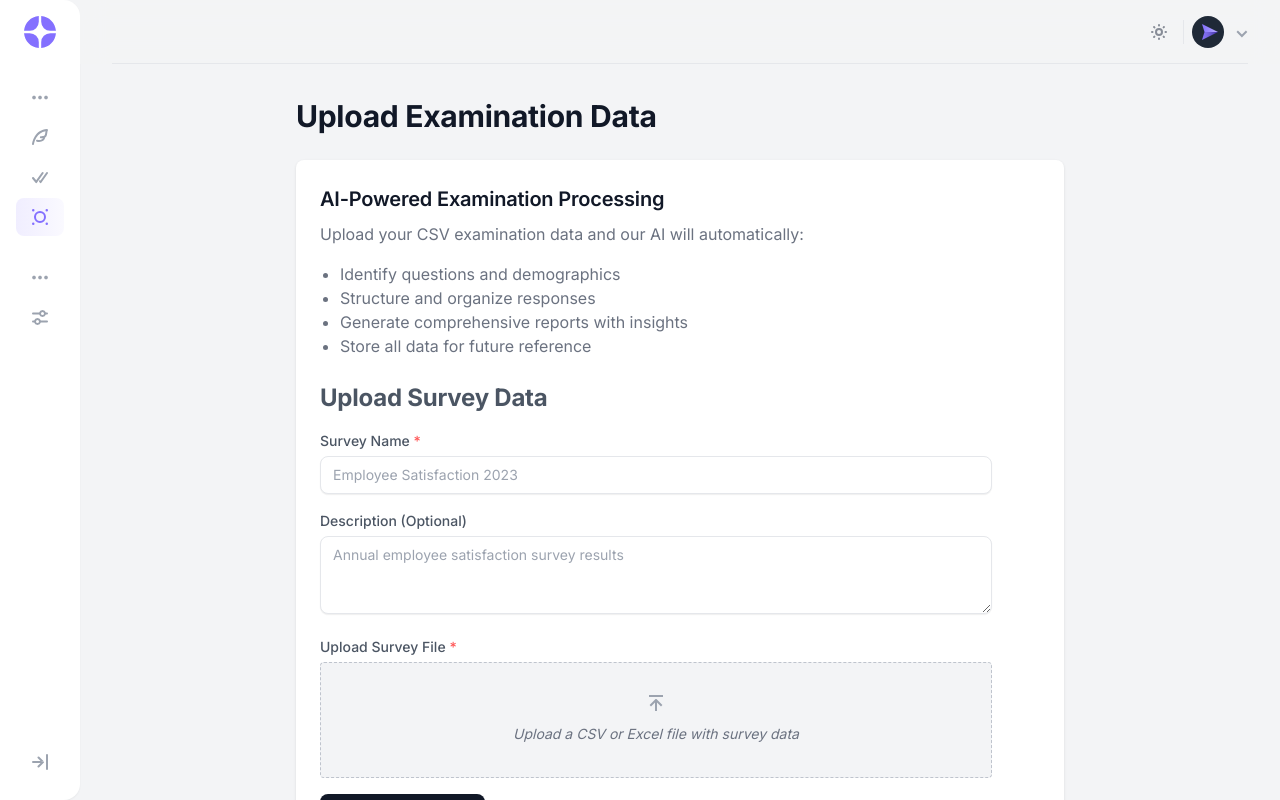
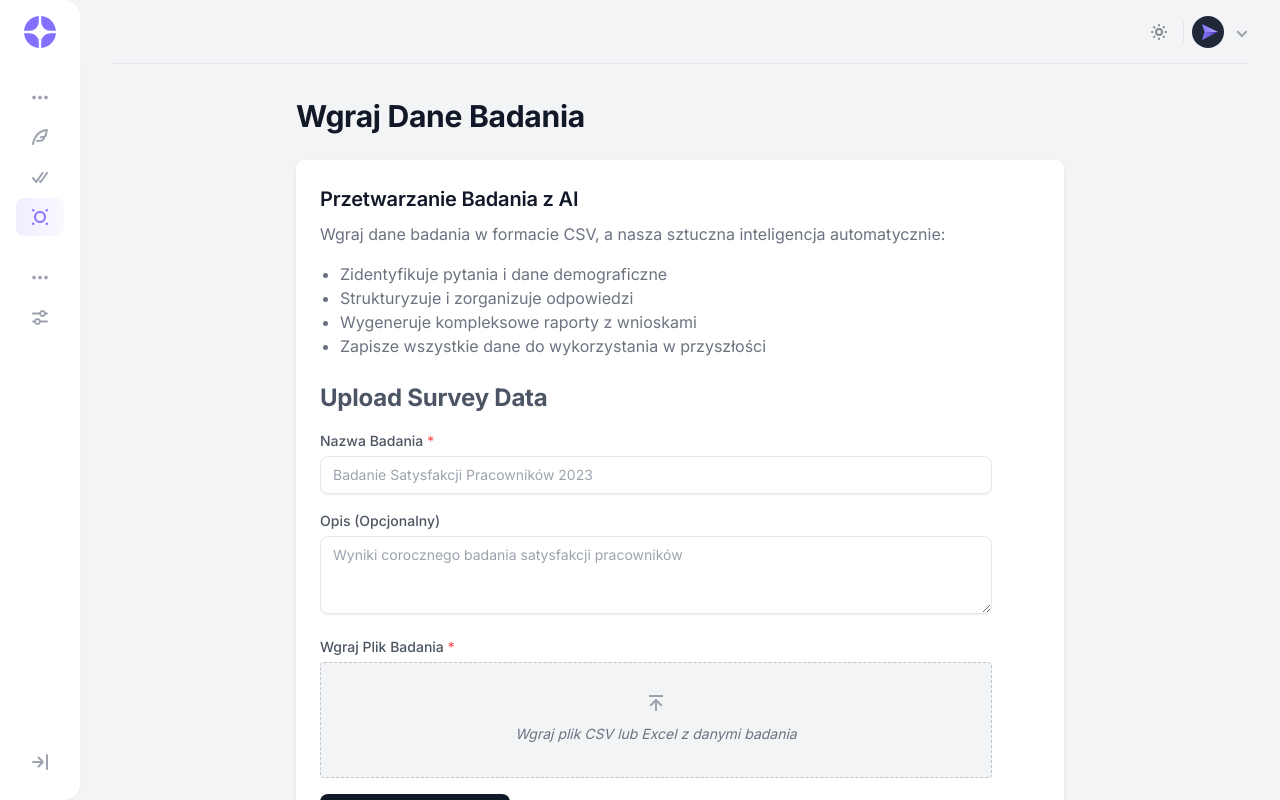
Before and after one commit to t4ncerz/hrly-app, a Next.js app: page /examination/upload in a window 1280 px wide. Built offline with nearby package versions, Linux system fonts and the light colour scheme; no server answers.

Commit message:
feat: change language to polish

```diff
--- a/package.json
+++ b/package.json
@@ -12,6 +12,7 @@
     "db:studio": "drizzle-kit studio"
   },
   "dependencies": {
+    "@clerk/localizations": "^3.13.4",
     "@clerk/nextjs": "^6.12.5",
     "@google/genai": "^0.6.1",
     "@headlessui/react": "^2.2.0",
--- a/src/app/(auth)/sign-in/[[...sign-in]]/page.tsx
+++ b/src/app/(auth)/sign-in/[[...sign-in]]/page.tsx
@@ -15,7 +15,7 @@ export default function SignInPage() {
             <AuthHeader />
             <div className="max-w-sm mx-auto w-full px-4 py-8">
               <h1 className="text-3xl text-gray-800 dark:text-gray-100 font-bold mb-6">
-                Welcome back!
+                Witaj ponownie!
               </h1>
               <div className="flex justify-center">
                 <SignIn
--- a/src/app/(auth)/sign-up/[[...sign-up]]/page.tsx
+++ b/src/app/(auth)/sign-up/[[...sign-up]]/page.tsx
@@ -14,7 +14,7 @@ export default function SignUpPage() {
             <AuthHeader />
             <div className="max-w-sm mx-auto w-full px-4 py-8">
               <h1 className="text-3xl text-gray-800 dark:text-gray-100 font-bold mb-6">
-                Create your Account
+                Utwórz konto
               </h1>
               <div className="flex justify-center">
                 <SignUp
--- a/src/app/(consumer)/examination/upload/page.tsx
+++ b/src/app/(consumer)/examination/upload/page.tsx
@@ -1,8 +1,8 @@
 import { ExaminationUploadForm } from "@/features/examination/components/examination-upload-form";
 
 export const metadata = {
-  title: "Upload Examination",
-  description: "Upload and process examination data using AI",
+  title: "Wgrywanie Badania",
+  description: "Wgraj dane badania do analizy",
 };
 
 export default function ExaminationUploadPage() {
@@ -10,21 +10,22 @@ export default function ExaminationUploadPage() {
     <div className="px-4 sm:px-6 lg:px-8 py-8 w-full max-w-screen-xl mx-auto">
       <div className="max-w-3xl mx-auto">
         <h1 className="text-3xl font-bold text-gray-900 dark:text-white mb-6">
-          Upload Examination Data
+          Wgraj Dane Badania
         </h1>
         <div className="bg-white dark:bg-gray-800 p-6 rounded-lg shadow">
           <div className="mb-6">
             <h2 className="text-xl font-semibold text-gray-900 dark:text-white mb-2">
-              AI-Powered Examination Processing
+              Przetwarzanie Badania z AI
             </h2>
             <p className="text-gray-500 dark:text-gray-400 mb-4">
-              Upload your CSV examination data and our AI will automatically:
+              Wgraj dane badania w formacie CSV, a nasza sztuczna inteligencja
+              automatycznie:
             </p>
             <ul className="list-disc pl-5 mb-4 text-gray-500 dark:text-gray-400">
-              <li>Identify questions and demographics</li>
-              <li>Structure and organize responses</li>
-              <li>Generate comprehensive reports with insights</li>
-              <li>Store all data for future reference</li>
+              <li>Zidentyfikuje pytania i dane demograficzne</li>
+              <li>Strukturyzuje i zorganizuje odpowiedzi</li>
+              <li>Wygeneruje kompleksowe raporty z wnioskami</li>
+              <li>Zapisze wszystkie dane do wykorzystania w przyszłości</li>
             </ul>
           </div>
           <ExaminationUploadForm />
--- a/src/app/(consumer)/page.tsx
+++ b/src/app/(consumer)/page.tsx
@@ -10,24 +10,25 @@ export default function ExaminationHome() {
       <div className="grid grid-cols-1 md:grid-cols-2 gap-6 mb-8">
         <div className="bg-white dark:bg-gray-800 p-6 rounded-lg shadow">
           <h2 className="text-xl font-semibold text-gray-900 dark:text-white mb-4">
-            Upload Examination Data
+            Wgraj Dane Badania
           </h2>
           <p className="text-gray-500 dark:text-gray-400 mb-4">
-            Upload your CSV examination data and let our AI analyze it for you.
+            Wgraj dane badania w formacie CSV i pozwól naszej sztucznej
+            inteligencji je przeanalizować.
           </p>
           <Link href="/examination/upload">
-            <Button variant="primary">Upload Examination</Button>
+            <Button variant="primary">Wgraj Badanie</Button>
           </Link>
         </div>
         <div className="bg-white dark:bg-gray-800 p-6 rounded-lg shadow">
           <h2 className="text-xl font-semibold text-gray-900 dark:text-white mb-4">
-            Create report
+            Utwórz Raport
           </h2>
           <p className="text-gray-500 dark:text-gray-400 mb-4">
-            Create a new report from your existing examination data.
+            Utwórz nowy raport na podstawie istniejących danych badania.
           </p>
           <Link href="/reports/create">
-            <Button variant="primary">Create New Report</Button>
+            <Button variant="primary">Utwórz Nowy Raport</Button>
           </Link>
         </div>
       </div>
--- a/src/app/layout.tsx
+++ b/src/app/layout.tsx
@@ -3,6 +3,8 @@ import "../components/css/style.css";
 import { Inter } from "next/font/google";
 import Theme from "../components/providers/theme-provider";
 import AppProvider from "../components/providers/app-provider";
+import { plPL } from "@clerk/localizations";
+
 import { ClerkProvider } from "@clerk/nextjs";
 
 const inter = Inter({
@@ -22,7 +24,7 @@ export default function RootLayout({
   children: React.ReactNode;
 }) {
   return (
-    <ClerkProvider>
+    <ClerkProvider localization={plPL}>
       <html lang="en" className={`${inter.variable}`} suppressHydrationWarning>
         {/* suppressHydrationWarning: https://github.com/vercel/next.js/issues/44343 */}
         <body className="font-inter antialiased bg-gray-100 dark:bg-gray-900 text-gray-600 dark:text-gray-400">
--- a/src/features/examination/components/examination-upload-form.tsx
+++ b/src/features/examination/components/examination-upload-form.tsx
@@ -10,11 +10,11 @@ import { useState } from "react";
 import { uploadExamination } from "../actions/examination";
 
 const formSchema = z.object({
-  name: z.string().min(1, "Survey name is required"),
+  name: z.string().min(1, "Nazwa badania jest wymagana"),
   description: z.string().optional(),
   file: z
-    .instanceof(File, { message: "Please upload a file" })
-    .refine((file) => file !== undefined, { message: "Please upload a file" }),
+    .instanceof(File, { message: "Proszę wgrać plik" })
+    .refine((file) => file !== undefined, { message: "Proszę wgrać plik" }),
 });
 
 export type FormValues = z.infer<typeof formSchema>;
@@ -46,7 +46,7 @@ export function ExaminationUploadForm() {
       await uploadExamination(formValues);
       router.push("/");
     } catch (e) {
-      setError(e instanceof Error ? e.message : "An error occurred");
+      setError(e instanceof Error ? e.message : "Wystąpił błąd");
     } finally {
       setIsLoading(false);
     }
@@ -60,25 +60,25 @@ export function ExaminationUploadForm() {
           <Input
             control={control}
             name="name"
-            label="Survey Name"
-            placeholder="Employee Satisfaction 2023"
+            label="Nazwa Badania"
+            placeholder="Badanie Satysfakcji Pracowników 2023"
             required
           />
 
           <TextArea
             control={control}
             name="description"
-            label="Description (Optional)"
-            placeholder="Annual employee satisfaction survey results"
+            label="Opis (Opcjonalny)"
+            placeholder="Wyniki corocznego badania satysfakcji pracowników"
             rows={3}
           />
 
           <FileInput
             control={control}
             name="file"
-            label="Upload Survey File"
+            label="Wgraj Plik Badania"
             accept=".csv,.xlsx,.xls"
-            supportingText="Upload a CSV or Excel file with survey data"
+            supportingText="Wgraj plik CSV lub Excel z danymi badania"
             required
           />
 
@@ -89,7 +89,7 @@ export function ExaminationUploadForm() {
           )}
 
           <Button type="submit" variant="primary" isLoading={isLoading}>
-            {isLoading ? "Processing..." : "Process Survey Data"}
+            {isLoading ? "Przetwarzanie..." : "Przetwórz Dane Badania"}
           </Button>
         </form>
       </Form>
--- a/src/features/reports/components/report-create-form.tsx
+++ b/src/features/reports/components/report-create-form.tsx
@@ -11,9 +11,9 @@ import { useRouter } from "next/navigation";
 
 // Define form schema with zod
 const formSchema = z.object({
-  name: z.string().min(1, "Report name is required"),
+  name: z.string().min(1, "Nazwa raportu jest wymagana"),
   description: z.string().optional(),
-  examinationId: z.string().min(1, "Please select an examination"),
+  examinationId: z.string().min(1, "Proszę wybrać badanie"),
 });
 
 type FormValues = z.infer<typeof formSchema>;
@@ -38,7 +38,7 @@ export function ReportCreateForm() {
         setExaminations(examinations);
       } catch (err) {
         console.error("Error fetching examinations:", err);
-        setError("Failed to load examinations. Please try again.");
+        setError("Nie udało się załadować badań. Spróbuj ponownie.");
       } finally {
         setFetchingExaminations(false);
       }
@@ -77,7 +77,7 @@ export function ReportCreateForm() {
   }
 
   if (fetchingExaminations) {
-    return <div>Loading examinations...</div>;
+    return <div>Ładowanie badań...</div>;
   }
 
   return (
@@ -87,23 +87,23 @@ export function ReportCreateForm() {
           <Input
             control={control}
             name="name"
-            label="Report Name"
-            placeholder="Q2 Employee Satisfaction Analysis"
+            label="Nazwa Raportu"
+            placeholder="Analiza Satysfakcji Pracowników Q2"
             required
           />
 
           <TextArea
             control={control}
             name="description"
-            label="Description (Optional)"
-            placeholder="Report analyzing Q2 employee satisfaction survey results"
+            label="Opis (Opcjonalny)"
+            placeholder="Raport analizujący wyniki ankiety satysfakcji pracowników za Q2"
             rows={3}
           />
 
           <Select
             control={control}
             name="examinationId"
-            label="Select Examination"
+            label="Wybierz Badanie"
             required
             options={examinations.map((exam) => ({
               value: exam.id,
@@ -122,7 +122,7 @@ export function ReportCreateForm() {
             disabled={isLoading}
             className="btn bg-gray-900 text-gray-100 hover:bg-gray-800 dark:bg-gray-100 dark:text-gray-800 dark:hover:bg-white"
           >
-            {isLoading ? "Generating Report..." : "Generate Report"}
+            {isLoading ? "Generowanie Raportu..." : "Generuj Raport"}
           </button>
         </form>
       </Form>
--- a/src/features/reports/components/report-display.tsx
+++ b/src/features/reports/components/report-display.tsx
@@ -147,7 +147,7 @@ export function ReportDisplay({ reportId }: ReportDisplayProps) {
         setReport(reportData);
       } catch (err) {
         console.error("Error fetching report:", err);
-        setError("Failed to load report");
+        setError("Nie udało się załadować raportu");
       } finally {
         setLoading(false);
       }
@@ -163,7 +163,7 @@ export function ReportDisplay({ reportId }: ReportDisplayProps) {
   if (error || !report) {
     return (
       <div className="p-4 text-red-500">
-        Error: {error || "Report not found"}
+        Błąd: {error || "Nie znaleziono raportu"}
       </div>
     );
   }
```
Also changed, not shown: src/app/(consumer)/reports/create/page.tsx (+10 -8 lines), 1 other file (tests, documents, lock files or other folders).
